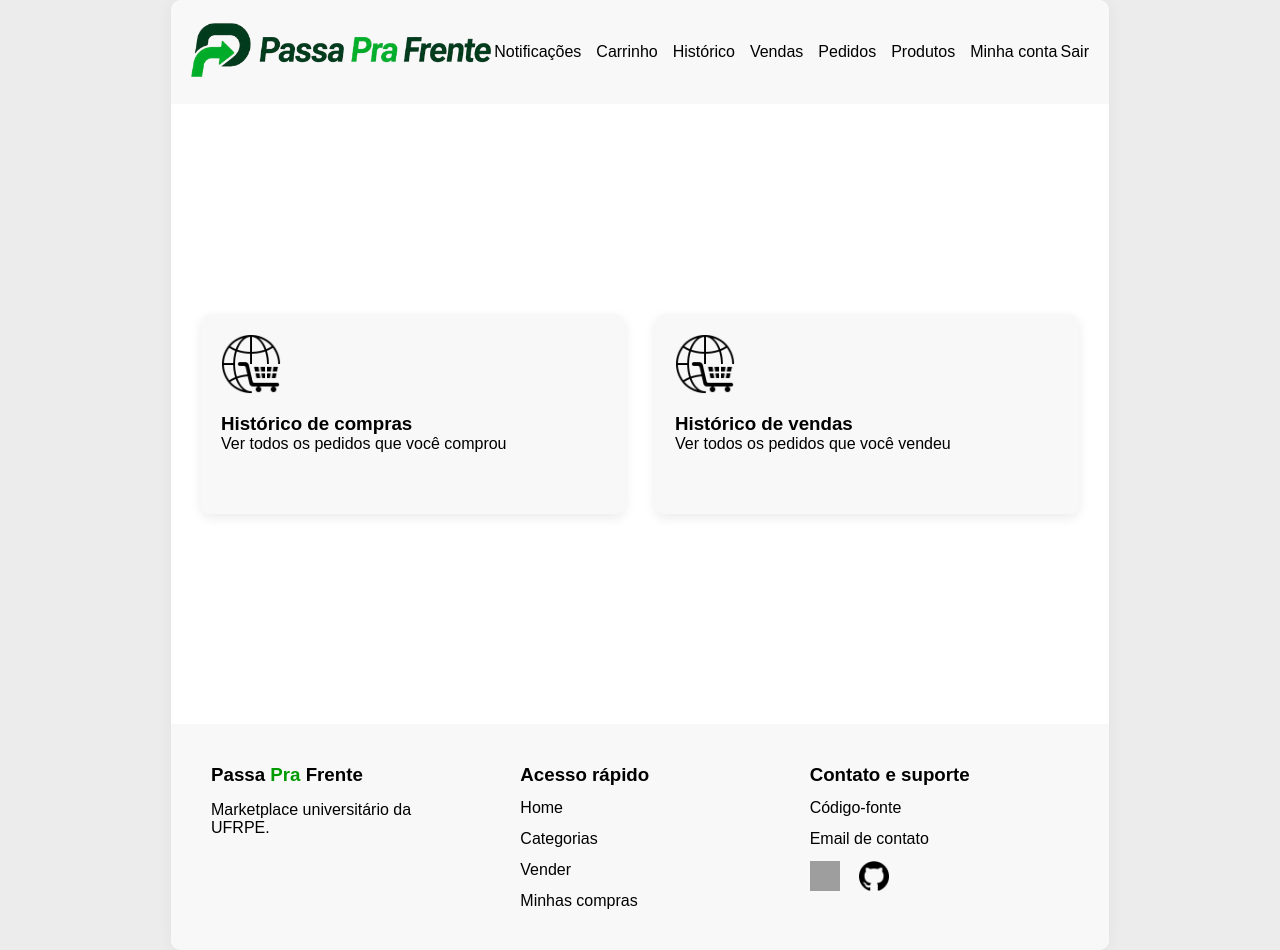
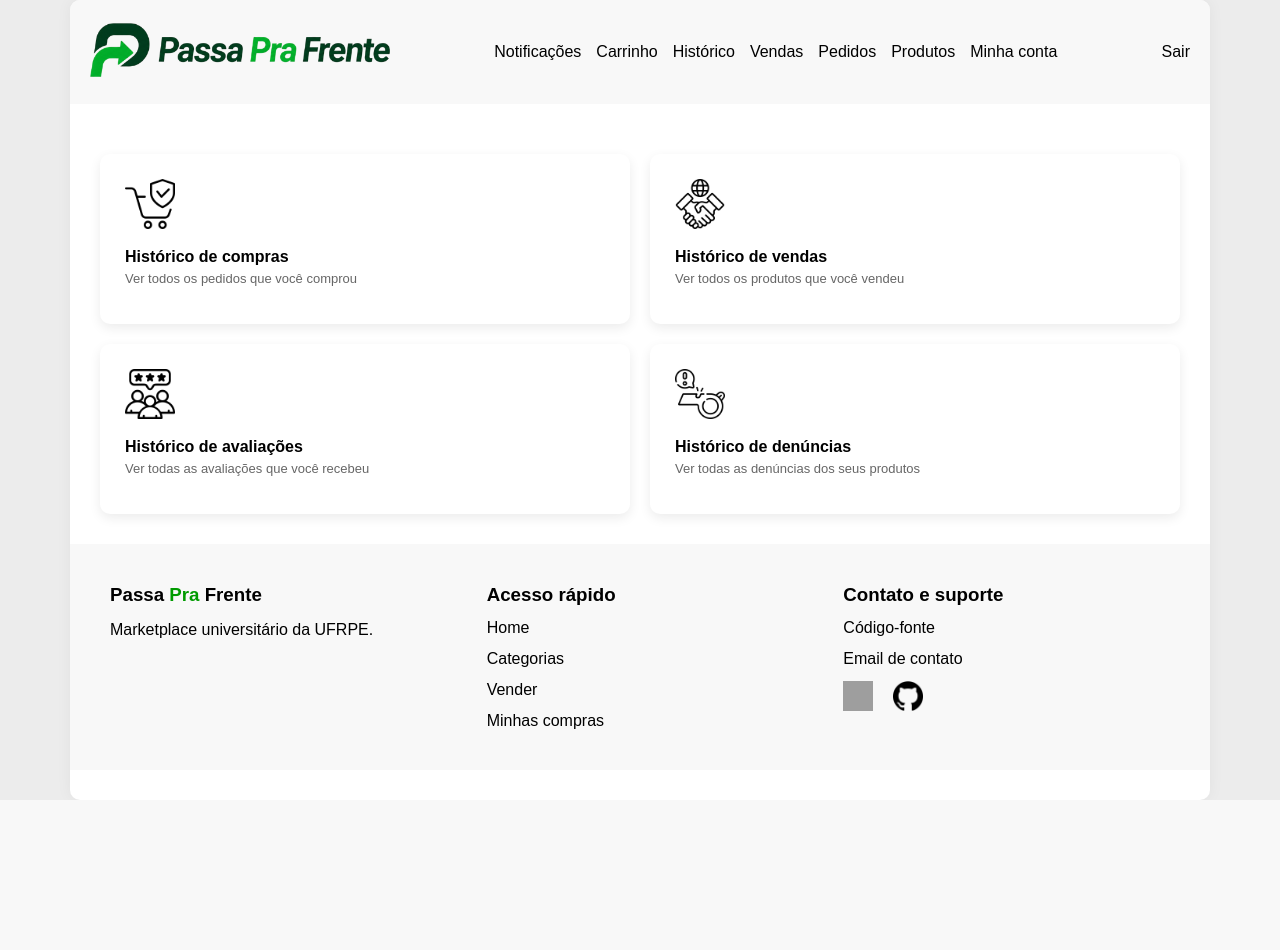
Before and after one commit to TarykMelo/PassaPraFrente-django, a Django app: page /pedidos/historico/ in a window 1280 px wide. After the commit the page ends 800 px from the top, so only its background shows below. Run offline with Django 5.2, Linux system fonts and the light colour scheme; a user stored in the database is signed in; data comes from the database, SQL or seed files in the repository; grey boxes are pictures that could not be loaded.

Commit message:
Histórico de denuncia e feedback implementado, com templates temporários ainda

```diff
--- a/passaprafrente/pedidos/urls.py
+++ b/passaprafrente/pedidos/urls.py
@@ -6,25 +6,27 @@ from .views import (
     HistoricoComprasView, HistoricoVendasView, DetalheHistoricoView,
     CarrinhoView, AdicionarCarrinhoView, RemoverCarrinhoView,
     CheckoutView, ChatView, MensagensNovasView,
+    HistoricoDenunciasView,
 )
 
 urlpatterns = [
-    path('fazer/<int:produto_id>/',   FazerPedidoView.as_view(),   name='fazer_pedido'),
-    path('meus/',                     MeusPedidosView.as_view(),   name='meus_pedidos'),
+    path('fazer/<int:produto_id>/', FazerPedidoView.as_view(),   name='fazer_pedido'),
+    path('meus/', MeusPedidosView.as_view(),   name='meus_pedidos'),
     path('cancelar/<int:pedido_id>/', CancelarPedidoView.as_view(), name='cancelar_pedido'),
     path('feedback/<int:pedido_id>/', EnviarFeedbackView.as_view(), name='enviar_feedback'),
-    path('vendas/',                    MinhasVendasView.as_view(),   name='minhas_vendas'),
+    path('vendas/', MinhasVendasView.as_view(),   name='minhas_vendas'),
     path('vendas/status/<int:pedido_id>/', MudarStatusVendaView.as_view(),   name='mudar_status_venda'),
     path('vendas/status/<int:pedido_id>', ConfirmarRecebimentoView.as_view(), name='confirmar_recebimento'),
     path('feedbacks/', MeusFeedbacksView.as_view(), name='meus_feedbacks'),
     path('historico/', HistoricoView.as_view(), name='historico'),
     path('historico/compras/', HistoricoComprasView.as_view(), name='historico_compras'),
     path('historico/vendas/', HistoricoVendasView.as_view(), name='historico_vendas'),
+    path('denuncias/', HistoricoDenunciasView.as_view(), name='historico_denuncias'),
     path('historico/detalhe/<int:pedido_id>/', DetalheHistoricoView.as_view(), name='detalhe_historico'),
     path('carrinho/', CarrinhoView.as_view(), name='ver_carrinho'),
     path('carrinho/adicionar/<int:produto_id>/', AdicionarCarrinhoView.as_view(), name='adicionar_carrinho'),
     path('carrinho/remover/<int:produto_id>/', RemoverCarrinhoView.as_view(), name='remover_carrinho'),
     path('carrinho/checkout/', CheckoutView.as_view(), name='checkout'),
-    path('chat/<int:pedido_id>/',        ChatView.as_view(),         name='chat'),
-    path('chat/<int:pedido_id>/novas/',  MensagensNovasView.as_view(), name='mensagens_novas'),
+    path('chat/<int:pedido_id>/', ChatView.as_view(),         name='chat'),
+    path('chat/<int:pedido_id>/novas/', MensagensNovasView.as_view(), name='mensagens_novas'),
 ]
--- a/passaprafrente/pedidos/views.py
+++ b/passaprafrente/pedidos/views.py
@@ -4,7 +4,7 @@ from django.contrib.auth.mixins import LoginRequiredMixin
 from django.contrib.auth import get_user_model
 from django.contrib import messages
 from django.http import JsonResponse
-from produtos.models import Produto
+from produtos.models import Produto, Denuncia
 from accounts.models import Usuario
 from .models import Pedido, Feedback, Mensagem
 from .forms import FeedbackForm
@@ -279,6 +279,19 @@ class HistoricoVendasView(LoginRequiredMixin, View):
             'total_finalizados': total_finalizados,
         })
 
+class HistoricoDenunciasView(LoginRequiredMixin, View):
+    """
+    Vendedor vê as denúncias que recebeu nos seus produtos
+    """
+    def get(self, request):
+        denuncias = Denuncia.objects.filter(
+            produto__vendedor=request.user
+        ).select_related('produto', 'usuario').order_by('-criado_em')
+
+        return render(request, 'produtos/historico_denuncias.html', {
+            'denuncias': denuncias,
+        })
+
 class DetalheHistoricoView(LoginRequiredMixin, View):
     """
     Informações do produto que está no histórico
--- a/passaprafrente/static/pedidos/historico.css
+++ b/passaprafrente/static/pedidos/historico.css
@@ -12,10 +12,7 @@
 
 body{
     box-sizing: border-box;
-    display: flex;
     align-items: center;
-    justify-content: center;
-    height: 100vh;
 }
 
 .container{
@@ -28,39 +25,46 @@ body{
 
 main{
     padding: 30px;
-    height: 70vh;
-    display: flex;
 }
 
-.cards{
-    display: flex;
-    gap: 30px;
+.cards {
+    display: grid;
+    grid-template-columns: repeat(2, 1fr);
+    gap: 20px;
+    margin-top: 20px;
 }
 
-.cards a{
+.cards a {
     display: flex;
     flex-direction: column;
     gap: 15px;
     text-decoration: none;
     color: var(--black);
-    padding: 20px;
-    background-color: var(--background1);
+    padding: 25px;
+    background-color: white;
     border-radius: 10px;
-    width: 30vw;
-    height: 20vh;
+    height: auto;
+    min-height: 120px;
     transition: 0.3s;
+    box-shadow: 0 4px 12px rgba(0, 0, 0, 0.08);
 }
 
 .cards a:hover {
     transform: translateY(-4px);
-    box-shadow: 0 8px 20px rgba(0, 0, 0, 0.479);
+    box-shadow: 0 8px 20px rgba(0, 0, 0, 0.15);
 }
 
-.card{
-    box-shadow: 0 4px 12px rgba(0, 0, 0, 0.082);
+.card_img img {
+    width: 50px;
+    height: 50px;
 }
 
-.card_img img{
-    width: 60px;
-    height: 60px;
+.card_desc h3 {
+    font-size: 16px;
+    margin-bottom: 5px;
 }
+
+.card_desc p {
+    font-size: 13px;
+    color: #666;
+}
--- a/passaprafrente/templates/pedidos/historico.html
+++ b/passaprafrente/templates/pedidos/historico.html
@@ -21,7 +21,7 @@
 
                 <a href="{% url 'historico_compras' %}" class="card">
                     <div class="card_img">
-                        <img src="{% static 'accounts/Images/envio-para-todo-o-planeta.png' %}" alt="Compras">
+                        <img src="{% static 'pedidos/Images/seguro.png' %}" alt="Compras">
                     </div>
                     <div class="card_desc">
                         <h3>Histórico de compras</h3>
@@ -31,11 +31,31 @@
 
                 <a href="{% url 'historico_vendas' %}" class="card">
                     <div class="card_img">
-                        <img src="{% static 'accounts/Images/envio-para-todo-o-planeta.png' %}" alt="Vendas">
+                        <img src="{% static 'pedidos/Images/negocios-internacionais.png' %}" alt="Vendas">
                     </div>
                     <div class="card_desc">
                         <h3>Histórico de vendas</h3>
-                        <p>Ver todos os pedidos que você vendeu</p>
+                        <p>Ver todos os produtos que você vendeu</p>
+                    </div>
+                </a>
+
+                <a href="{% url 'meus_feedbacks' %}" class="card">
+                    <div class="card_img">
+                        <img src="{% static 'pedidos/Images/feedback-do-cliente.png' %}" alt="Feedbacks">
+                    </div>
+                    <div class="card_desc">
+                        <h3>Histórico de avaliações</h3>
+                        <p>Ver todas as avaliações que você recebeu</p>
+                    </div>
+                </a>
+
+                <a href="{% url 'historico_denuncias' %}" class="card">
+                    <div class="card_img">
+                        <img src="{% static 'pedidos/Images/denunciante.png' %}" alt="Denúncias">
+                    </div>
+                    <div class="card_desc">
+                        <h3>Histórico de denúncias</h3>
+                        <p>Ver todas as denúncias dos seus produtos</p>
                     </div>
                 </a>
 
```
Also changed, not shown: passaprafrente/templates/produtos/historico_denuncias.html (added, +37 -0 lines), passaprafrente/static/pedidos/Images/denunciante.png (added), passaprafrente/static/pedidos/Images/feedback-do-cliente.png (added), passaprafrente/static/pedidos/Images/negocios-internacionais.png (added), passaprafrente/static/pedidos/Images/seguro.png (added).
